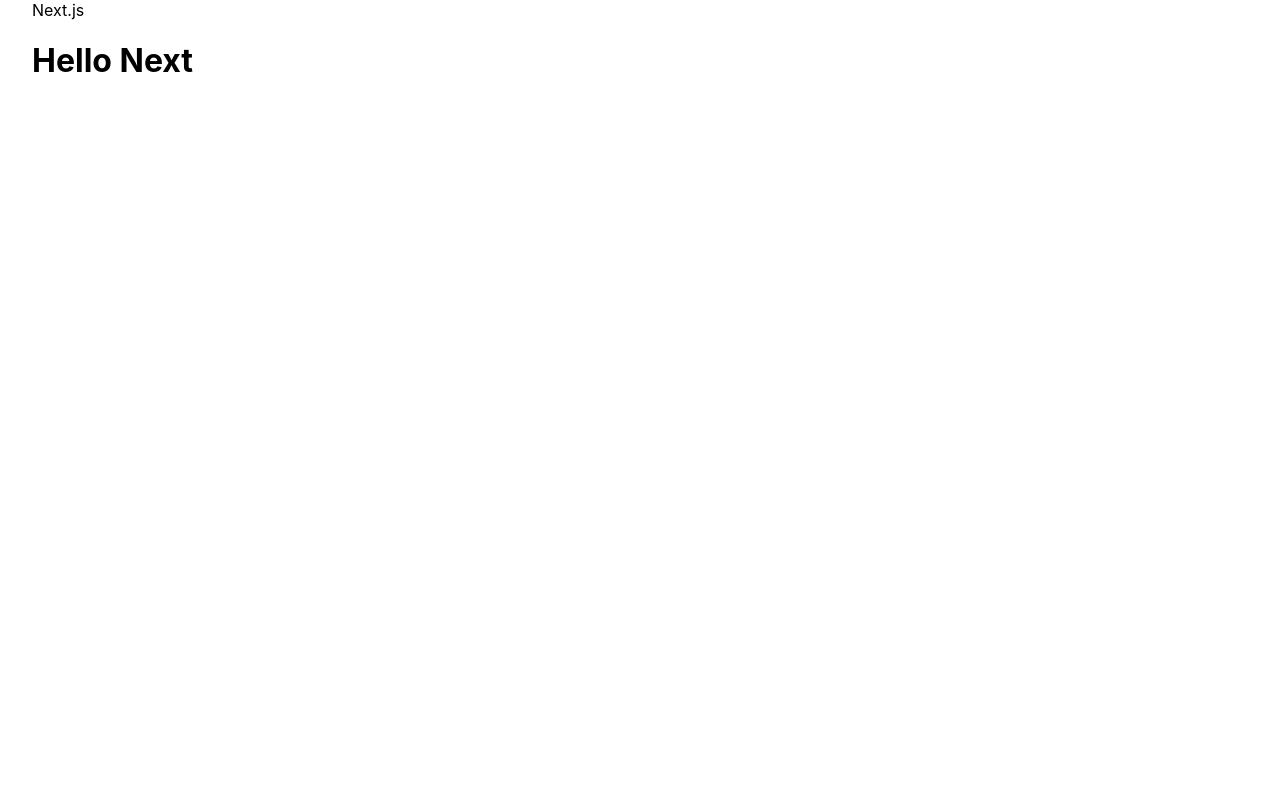
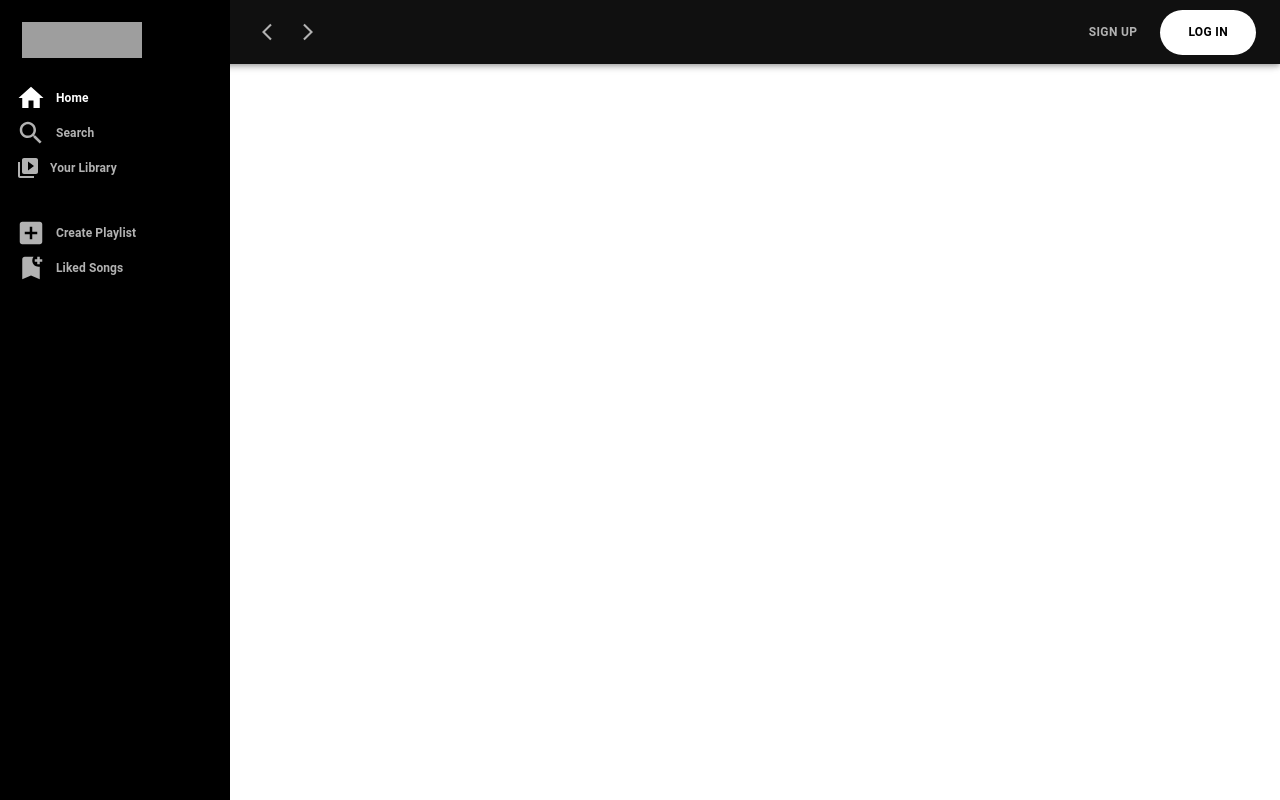
Before and after one commit to mahsaamini23/spotify, a Next.js app: page / in a window 1280 px wide. Built offline with nearby package versions, Linux system fonts and the light colour scheme; grey boxes are pictures that could not be loaded.

Commit message:
add drawer and appBar and styles

```diff
--- a/pages/index.js
+++ b/pages/index.js
@@ -1,10 +1,81 @@
 import styles from '../styles/Home.module.css'
+import Grid from '@mui/material/Grid';
+import Drawer from '@mui/material/Drawer';
+import List from '@mui/material/List';
+import ListItem from '@mui/material/ListItem';
+import Box from '@mui/material/Box';
+import Image from 'next/image';
+import logo from '../image/spotify-logo.png';
+import HomeIcon from '@mui/icons-material/Home';
+import SearchIcon from '@mui/icons-material/Search';
+import VideoLibraryIcon from '@mui/icons-material/VideoLibrary';
+import Typography from '@mui/material/Typography';
+import AddBoxIcon from '@mui/icons-material/AddBox';
+import BookmarkAddIcon from '@mui/icons-material/BookmarkAdd';
+import AppBar from '@mui/material/AppBar';
+import Toolbar from '@mui/material/Toolbar';
+import Button from '@mui/material/Button';
+import ArrowBackIosIcon from '@mui/icons-material/ArrowBackIos';
+import ArrowForwardIosIcon from '@mui/icons-material/ArrowForwardIos';
+import IconButton from '@mui/material/IconButton';
+
 
 export default function Home() {
   return (
-    <div className={styles.container}>
-      Next.js
-      <h1>Hello Next</h1>
-    </div>
+    <Grid>
+      <Grid >
+        <AppBar sx={{backgroundColor:'#101010', }}>
+          <Toolbar sx={{marginLeft:'230px',display:'flex', justifyContent:'space-between'}}>
+          <Grid>
+              <IconButton>
+                <ArrowBackIosIcon sx={{color:'#b2b2b2',fontSize:20}}/>
+              </IconButton>
+              <IconButton>
+                <ArrowForwardIosIcon sx={{color:'#b2b2b2',fontSize:20}}/>
+              </IconButton>
+            </Grid>
+            <Grid sx={{display:'flex', gap:'15px'}}>
+              <Button sx={{color:'#b2b2b2',fontSize:'12px', fontWeight:'bolder'}}>Sign up</Button>
+              <Button sx={{backgroundColor:"white", color:'#000',borderRadius:'30px', padding:"12px 28px",fontSize:'12px', fontWeight:'bolder'}} >Log in</Button>
+            </Grid>
+          </Toolbar>
+        </AppBar>
+      </Grid>
+      <Drawer variant="permanent" PaperProps={{sx: { width: "18%" ,backgroundColor:'#000'},}}>
+        <Box sx={{backgroundColor:'#000', padding:'22px 0 10px 22px'}}>
+          <Image
+            src={logo}
+            width={120}
+            height={36}
+          />
+        </Box>
+        <List>
+          <Box sx={{marginBottom:'30px'}}>
+            <ListItem sx={{display:'flex', gap:'10px',height:'35px'}}>
+              <HomeIcon sx={{color:'#fff',fontSize:30}}/>
+              <Typography sx={{color:'#fff', fontSize:'12px', fontWeight:'bolder'}}>Home</Typography>
+            </ListItem>
+            <ListItem sx={{display:'flex', gap:'10px',height:'35px'}}>
+              <SearchIcon sx={{color:'#b2b2b2',fontSize:30}}/>
+              <Typography sx={{color:'#b2b2b2',fontSize:'12px', fontWeight:'bolder'}}>Search</Typography>
+            </ListItem>
+            <ListItem sx={{display:'flex', gap:'10px',height:'35px'}}>
+              <VideoLibraryIcon sx={{color:'#b2b2b2'}}/>
+              <Typography sx={{color:'#b2b2b2',fontSize:'12px', fontWeight:'bolder'}}>Your Library</Typography>
+            </ListItem>
+          </Box>
+          <Box>
+          <ListItem sx={{display:'flex', gap:'10px',height:'35px'}}>
+              <AddBoxIcon sx={{color:'#b2b2b2',fontSize:30}}/>
+              <Typography sx={{color:'#b2b2b2',fontSize:'12px', fontWeight:'bolder'}}>Create Playlist</Typography>
+            </ListItem>
+            <ListItem sx={{display:'flex', gap:'10px',height:'35px'}}>
+              <BookmarkAddIcon sx={{color:'#b2b2b2',fontSize:30}}/>
+              <Typography sx={{color:'#b2b2b2',fontSize:'12px', fontWeight:'bolder'}}>Liked Songs</Typography>
+            </ListItem>
+          </Box>
+        </List>
+      </Drawer>
+    </Grid>
   )
 }
```
